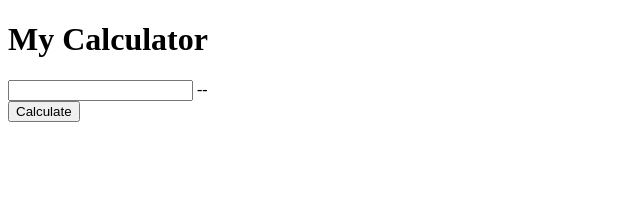
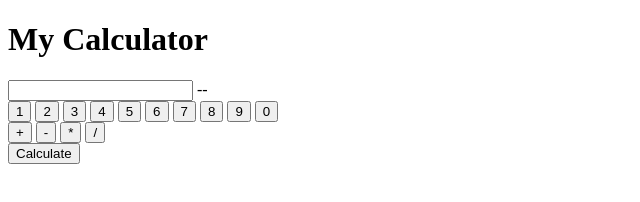
Before and after one commit to ldclakmal/JavaScriptCalculator, a plain HTML site: page public_html/index.html in a window 1280 px wide. Shown: the whole page, without its empty margins (0-640 px from the left). Drawn offline with Linux system fonts and the light colour scheme.

Commit message:
Interface buttons added

```diff
--- a/public_html/index.html
+++ b/public_html/index.html
@@ -9,6 +9,25 @@
         <input type="text" id="input_area"/>
         <label id="result">--</label>
         <br>
+
+        <button id="1" name="1" value="1">1</button>
+        <button id="2" name="2" value="2">2</button>
+        <button id="3" name="3" value="3">3</button>
+        <button id="4" name="4" value="4">4</button>
+        <button id="5" name="5" value="5">5</button>
+        <button id="6" name="6" value="6">6</button>
+        <button id="7" name="7" value="7">7</button>
+        <button id="8" name="8" value="8">8</button>
+        <button id="9" name="9" value="9">9</button>
+        <button id="0" name="0" value="9">0</button>
+        <br/>
+
+        <button id="plus" name="+" value="+">+</button>
+        <button id="minus" name="-" value="-">-</button>
+        <button id="multiply" name="*" value="*">*</button>
+        <button id="divide" name="/" value="/">/</button>
+        <br/>
+
         <input type="Submit" id="calculatebtn" value="Calculate">
         <script src="calculator.js"></script>
         <script type="text/javascript">
```
